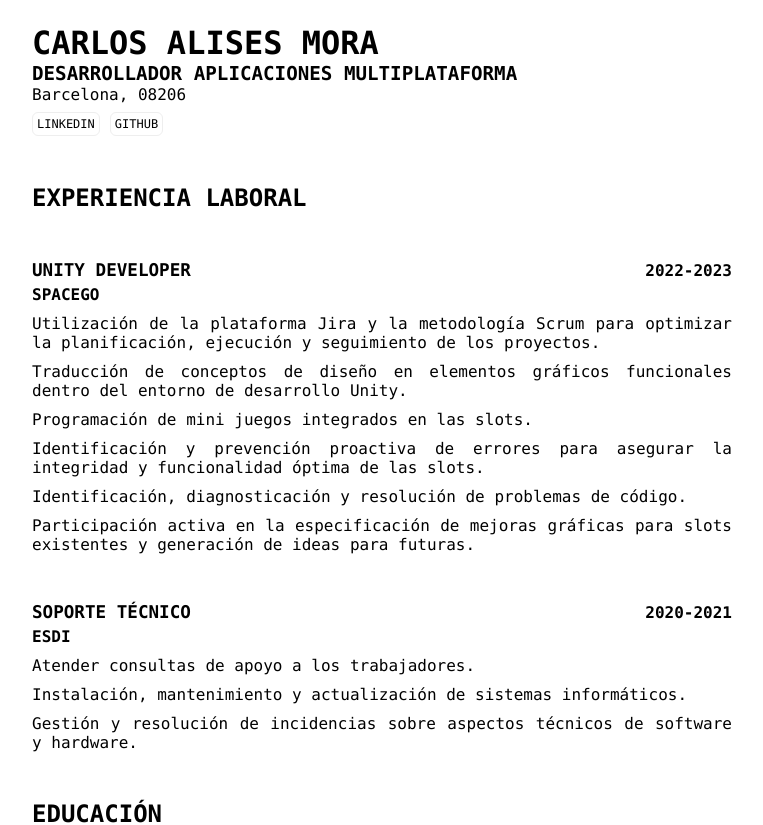
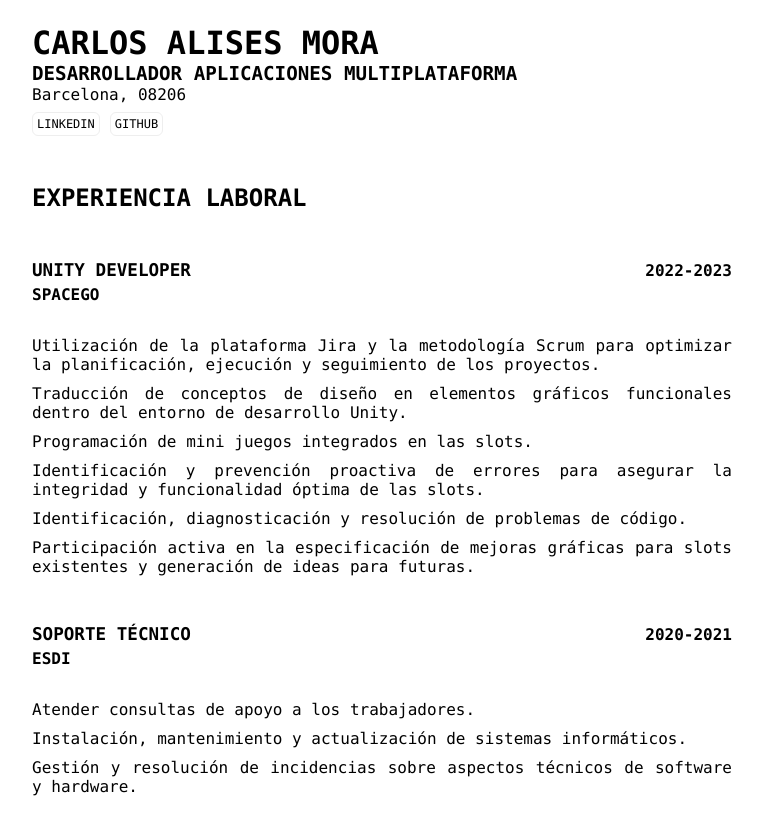
Before and after one commit to carlosalises/carlosalises-portfolio, a React (Create React App) app: page / in a window 1280 px wide. Shown: the top 825 px of the page, without its empty margins (258-1021 px from the left). Built offline with nearby package versions, Linux system fonts and the light colour scheme.

Commit message:
new changes

```diff
--- a/src/style/Experience.module.css
+++ b/src/style/Experience.module.css
@@ -20,10 +20,15 @@
         font-size: 1rem;
     }
 
-    & ul > li {
-        list-style: none;
-        text-align: justify;
-        margin-top: 10px;
+    & ul  {
+
+        margin-top: 2rem;
+
+        & li {
+            list-style: none;
+            text-align: justify;
+            margin-top: 10px;
+        }
     }
 
 }
```
